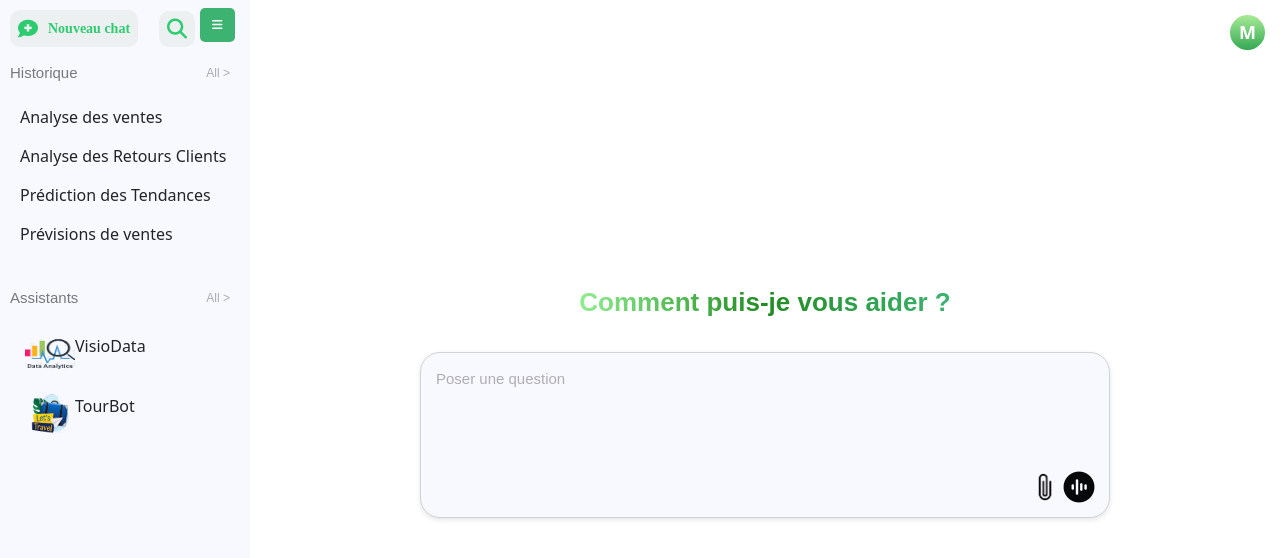
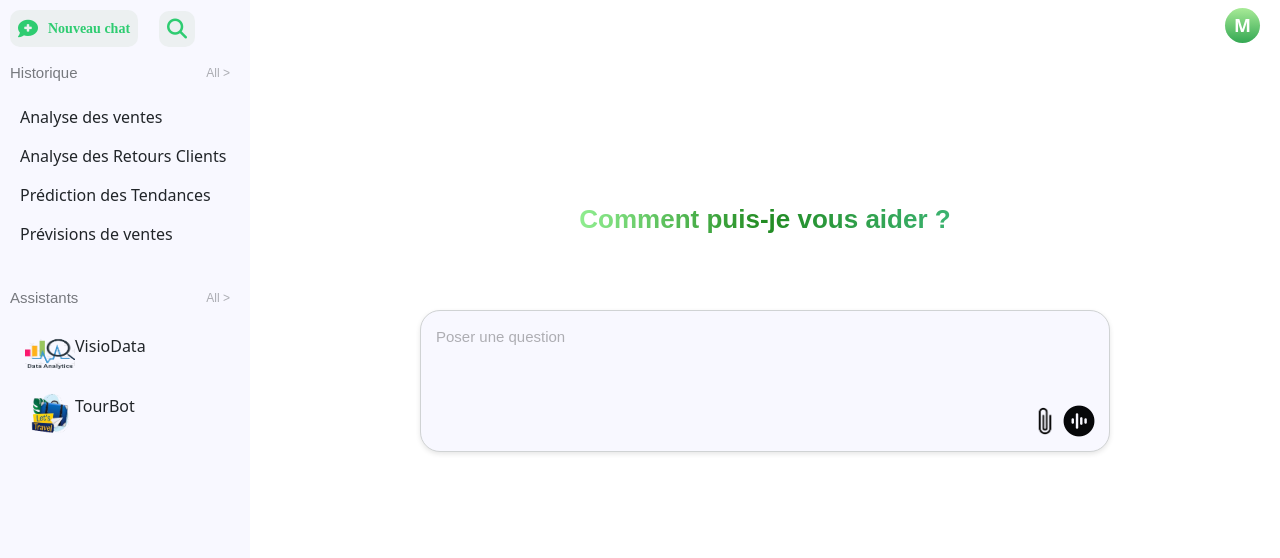
Before and after one commit to BOUKIRMeriem/atlas-ai-front, an Angular app: page /interface-principale in a window 1280 px wide. Shown: the top 558 px of the page. Built offline with nearby package versions, Linux system fonts and the light colour scheme.

Commit message:
style: amélioration du design de la page ChatBot

```diff
--- a/src/app/directives/auto-resize.directive.ts
+++ b/src/app/directives/auto-resize.directive.ts
@@ -5,7 +5,7 @@ import { Directive, ElementRef, HostListener } from '@angular/core';
 })
 export class AutoResizeDirective {
 
-  private readonly maxHeight = 300;
+  private readonly maxHeight = 250;
 
   constructor(private el: ElementRef) {}
 
--- a/src/app/interface-principale/interface-principale.component.html
+++ b/src/app/interface-principale/interface-principale.component.html
@@ -1,11 +1,7 @@
-<div class="main-container" [class.sidebar-hidden]="isSidebarHidden">
-  <!-- Bouton pour masquer/afficher la sidebar -->
-  <button class="toggle-sidebar" (click)="toggleSidebar()">
-    <i class="fas fa-bars"></i>
-  </button>
+<div class="main-container">
 
   <!-- SIDEBAR -->
-  <div class="sidebar" [class.hidden]="isSidebarHidden">
+  <div class="sidebar">
     <div class="sidebar-header">
       <button class="new-chat">
         <i class="fas fa-comment-medical" style="font-size: 20px;"></i> Nouveau chat
@@ -14,7 +10,6 @@
         <i class="fas fa-search" style="left: 100px;"></i>
       </button>
     </div>
-
     <p class="section-title">Historique <span class="view-all">All ></span></p>
     <ul class="history-list">
       <li>Analyse des ventes</li>
@@ -22,7 +17,6 @@
       <li>Prédiction des Tendances</li>
       <li>Prévisions de ventes</li>
     </ul>
-
     <p class="section-title">Assistants <span class="view-all">All ></span></p>
     <ul class="assistants-list">
       <li>
@@ -36,7 +30,8 @@
     </ul>
   </div>
 
-  <div class="avatar-container">
+  <!-- Navbar -->
+  <div class="avatar-container" [class.has-scroll]="hasScroll">
     <div class="avatar" (click)="toggleMenu()">M</div>
     <div class="menu" *ngIf="menuOpen">
       <p>UserName</p>
@@ -48,13 +43,22 @@
 
   <!-- CONTENU PRINCIPAL -->
   <div class="chat-container">
-    <p class="chat-title">Comment puis-je vous aider ?</p>
-    <div class="input-area">
-      <textarea placeholder="Poser une question" appAutoResize (input)="toggleIcons($event)"></textarea>
+    <p class="chat-title" *ngIf="messages.length === 0">Comment puis-je vous aider ?</p>
+    <div class="messages-container" #messagesContainer>
+      <div class="messages">
+        <div *ngFor="let msg of messages" [ngClass]="{'user-msg': msg.isUser, 'bot-msg': !msg.isUser}">
+          {{ msg.text }}
+        </div>
+      </div>
+    </div>
+    <!-- Zone de saisie -->
+    <div class="input-area" [ngClass]="{'fixed-bottom': isFirstMessageSent}">
+      <textarea placeholder="Poser une question" appAutoResize [(ngModel)]="message" (input)="toggleIcons($event)"
+        (keydown.enter)="sendMessage($event)"></textarea>
       <div class="icons">
         <img src="assets/images/icon_fichier.png" class="icon-file">
         <img *ngIf="!isTextNotEmpty" src="assets/images/icon_voice.png" class="icon-voice">
-        <img *ngIf="isTextNotEmpty" src="assets/images/icon_send.png" class="icon-send">
+        <img *ngIf="isTextNotEmpty" src="assets/images/icon_send.png" class="icon-send" (click)="sendMessage($event)">
       </div>
     </div>
   </div>
--- a/src/app/interface-principale/interface-principale.component.scss
+++ b/src/app/interface-principale/interface-principale.component.scss
@@ -2,8 +2,8 @@
   display: flex;
   height: 100vh;
   transition: margin-left 0.3s ease;
+  margin-left: 250px;
 }
-
 
 /* ========== SIDEBAR ========== */
 .sidebar {
@@ -15,10 +15,16 @@
   gap: 15px;
   box-shadow: 2px 0px 5px rgba(0, 0, 0, 0.05);
   transition: width 0.3s ease;
+  left: 0;
+  top: 0;
+  position: fixed;
+  height: 100%;
 }
+
 .sidebar.hidden {
   transform: translateX(-100%);
 }
+
 .toggle-sidebar {
   position: absolute;
   top: 8px;
@@ -30,13 +36,15 @@
   border-radius: 5px;
   cursor: pointer;
   font-size: 12px;
-    z-index: 1000; /* Priorité d'affichage */
+  z-index: 1000;
 }
+
 .sidebar-header {
   display: flex;
   justify-content: space-between;
   align-items: center;
 }
+
 .new-chat {
   color: #2ecc71;
   background: #ECF0F1;
@@ -51,13 +59,16 @@
   font-weight: 600;
   font-family: 'Apple Chancery', cursive;
 }
-  .new-chat:hover{
+
+.new-chat:hover {
   background-color: #E5E7E9;
 }
-  .search:hover{
+
+.search:hover {
   background-color: #E5E7E9;
 }
-  .search{
+
+.search {
   color: #2ecc71;
   background: #ECF0F1;
   padding: 8px;
@@ -69,9 +80,10 @@
   font-size: 20px;
   margin-right: 45px;
 }
+
 .section-title {
   font-size: 15px;
-    margin-right:  10px;
+  margin-right: 10px;
   margin-bottom: 0;
   display: flex;
   justify-content: space-between;
@@ -79,49 +91,72 @@
   opacity: 60%;
   font-family: 'Poppins', sans-serif;
 }
+
 .view-all {
   font-size: 12px;
   opacity: 60%;
   text-decoration: none;
 }
+
 .view-all:hover {
   font-weight: bold;
   text-decoration: underline;
   opacity: 100%;
 }
-  .assistant-img{
+
+.assistant-img {
   width: 50px;
   height: 50px;
 }
+
 .assistants-list {
   list-style-type: none;
   padding-left: 10px;
 }
+
 .assistants-list li {
   display: flex;
   align-items: center;
   padding: 5px;
 }
+
 .assistants-list li:hover {
   background-color: #ECF0F1;
   border-radius: 10px;
   padding: 5px;
 }
-  .history-list{
+
+.history-list {
   list-style-type: none;
   padding-left: 5px;
 }
-  .history-list li{
+
+.history-list li {
   margin-bottom: 5px;
   padding: 5px;
 }
+
 .history-list li:hover {
   background-color: #ECF0F1;
   border-radius: 8px;
   padding: 5px;
 }
-  /* ========== AVATAR ========== */
 
+/* ========== Navbar ========== */
+.avatar-container {
+  position: fixed;
+  top: 0;
+  right: 0;
+  z-index: 1050;
+  background-color: #fff;
+  width: calc(100% - 250px);
+  height: 50px;
+  transition: border-bottom 0.3s ease;
+
+  &.has-scroll {
+    border-bottom: 1px solid #ddd;
+  }
+}
 
 .avatar {
   width: 35px;
@@ -129,17 +164,18 @@
   background: linear-gradient(to bottom, #A8EB97, #34A853);
   color: white;
   font-size: 18px;
-    font-weight:600;
+  font-weight: 600;
   display: flex;
   align-items: center;
   justify-content: center;
   border-radius: 50%;
   text-transform: uppercase;
   position: absolute;
-    right: 15px; /* Positionne l'avatar à droite */
-    top: 15px; /* Ajuste selon l'emplacement souhaité */
-    z-index: 10; /* Assure qu'il est bien visible */
+  right: 20px;
+  top: 8px;
+  cursor: pointer;
 }
+
 .menu {
   position: absolute;
   top: 55px;
@@ -158,6 +194,7 @@
   padding: 8px;
   font-weight: 500;
 }
+
 .menu button {
   width: 100%;
   background: none;
@@ -172,17 +209,62 @@
 
 }
 
-
-
 /* ========== CONTENU PRINCIPAL ========== */
 .chat-container {
   flex: 1;
   display: flex;
   flex-direction: column;
+  background-color: #fff;
+  position: relative;
+  overflow-y: auto;
+  padding-top: 50px;
+  margin-bottom: 24vh;
   align-items: center;
   justify-content: center;
-    background-color: #fff;
-    position: relative;
+
+  &::-webkit-scrollbar-track {
+    background: red; // Couleur de la zone sous le scroll
+  }
+}
+
+
+.messages-container {
+  flex: 1;
+  display: flex;
+  flex-direction: column;
+  width: 100%;
+  overflow-y: auto;
+}
+
+.user-msg {
+  align-self: flex-end;
+  background-color: #ecf0f1;
+  color: #000;
+  border-radius: 20px;
+  padding: 10px 15px;
+  max-width: 60%;
+  margin-bottom: 10px;
+  text-align: right;
+  margin: 5px 0;
+}
+
+.bot-msg {
+  align-self: flex-start;
+  color: #000;
+  border-radius: 20px;
+  padding: 10px 15px;
+  max-width: 60%;
+  margin-bottom: 10px;
+  margin-left: 150px;
+}
+
+.messages {
+  display: flex;
+  flex-direction: column;
+  align-items: flex-start;
+  /* Pour aligner les messages en haut */
+  width: 85%;
+  padding: 10px;
 }
 
 .chat-title {
@@ -192,8 +274,8 @@
   -webkit-background-clip: text;
   -webkit-text-fill-color: transparent;
   text-align: center;
-    margin-bottom: 30px;
   font-family: 'Poppins', sans-serif;
+  margin-top: 150px;
 }
 
 .input-area {
@@ -206,11 +288,20 @@
   width: 67%;
   border: 1px solid #D0D3D4;
   padding: 10px;
-    position: relative;
-    height: auto;
-    min-height: 18vh;
-    max-height: 50vh;
+  position: absolute;
+  margin-top: 10%;
+
+  &.fixed-bottom {
+    position: fixed;
+    align-items: flex-end;
+    left: 250px;
+    width: 55%;
+    transform: none;
+    margin-bottom: 20px;
+    transform: translateX(24%);
   }
+}
+
 .input-area textarea {
   flex: 1;
   border: none;
@@ -221,8 +312,7 @@
   padding: 5px;
   text-align: left;
   resize: none;
-  min-height: 18vh;
-  max-height: 40vh;
+  min-height: 15vh;
   overflow-y: auto;
   word-break: break-word;
   white-space: pre-wrap;
@@ -230,25 +320,40 @@
   scrollbar-color: #ECF0F1 transparent;
 
 }
+
 .input-area textarea::placeholder {
   color: rgba(0, 0, 0, 0.3);
   font-family: 'Poppins', sans-serif;
   font-size: 15px;
 }
+
 .icons {
   display: flex;
   align-items: center;
 
 }
+
 .icon-send {
   width: 40px;
   height: 40px;
 }
+
 .icon-file {
   width: 28px;
   height: 28px;
 }
-.icon-voice{
+
+.icon-voice {
   width: 40px;
   height: 40px;
 }
+
+/* Personnalisation de la scrollbar */
+::-webkit-scrollbar-thumb {
+  background: #ecf0f1;
+  border-radius: 4px;
+}
+* {
+  scrollbar-width: thin;
+  scrollbar-color: #ecf0f1 #fbfcfc;
+}
--- a/src/app/interface-principale/interface-principale.component.ts
+++ b/src/app/interface-principale/interface-principale.component.ts
@@ -1,14 +1,24 @@
-import { Component, HostListener } from '@angular/core';
+import { Component, HostListener, ElementRef, ViewChild, AfterViewInit } from '@angular/core';
 
 @Component({
   selector: 'app-interface-principale',
   templateUrl: './interface-principale.component.html',
   styleUrls: ['./interface-principale.component.scss']
 })
-export class InterfacePrincipaleComponent {
+export class InterfacePrincipaleComponent implements AfterViewInit {
   isTextNotEmpty = false;
   menuOpen = false;
-  isSidebarHidden = false; // Garder cette ligne
+  isSidebarHidden = false;
+  message: string = "";
+  messages: { text: string; isUser: boolean }[] = [];
+  isFirstMessageSent = false;
+  hasScroll = false; // Ajout de la variable pour détecter le scroll
+
+  @ViewChild('messagesContainer') private messagesContainer!: ElementRef;
+
+  ngAfterViewInit(): void {
+    this.checkScroll(); // Vérifie le scroll au chargement
+  }
 
   toggleIcons(event: Event): void {
     const textarea = event.target as HTMLTextAreaElement;
@@ -30,4 +40,47 @@ export class InterfacePrincipaleComponent {
       this.menuOpen = false;
     }
   }
+
+  sendMessage(event: Event) {
+    event.preventDefault(); // Empêche le saut de ligne dans le textarea
+
+    this.message = this.message.trim(); // Supprime les espaces avant et après
+
+    if (this.message.length === 0) {
+      return;
+    }
+
+    this.messages.push({ text: this.message, isUser: true });
+
+    if (!this.isFirstMessageSent) {
+      this.isFirstMessageSent = true;
+    }
+
+    setTimeout(() => {
+      this.messages.push({ text: "Hey! How's it going?", isUser: false });
+      this.scrollToBottom();
+    }, 1000);
+
+    this.message = ""; // Réinitialiser l'input
+    this.isTextNotEmpty = false;
+    this.scrollToBottom();
+  }
+
+
+  scrollToBottom() {
+    if (this.messagesContainer) {
+      setTimeout(() => {
+        this.messagesContainer.nativeElement.scrollTop =
+          this.messagesContainer.nativeElement.scrollHeight;
+        this.checkScroll(); // Vérifie le scroll après chaque ajout de message
+      }, 0);
+    }
+  }
+
+  checkScroll() {
+    if (this.messagesContainer) {
+      const element = this.messagesContainer.nativeElement;
+      this.hasScroll = element.scrollHeight > element.clientHeight;
+    }
+  }
 }
```
Lines whose indentation alone changed are shown as unchanged.
